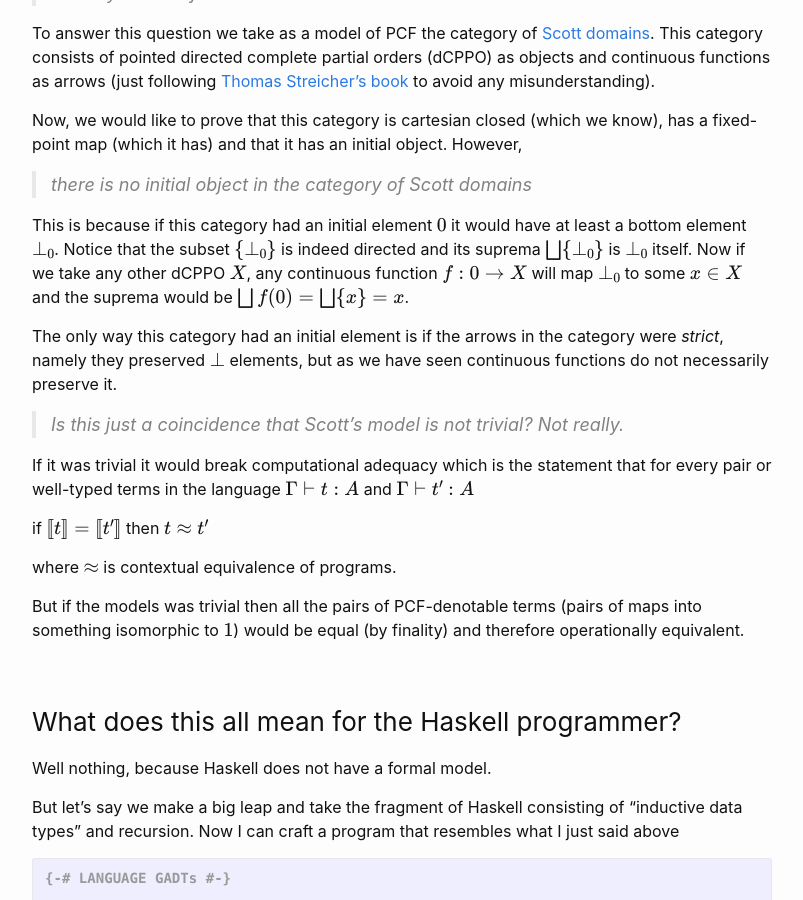
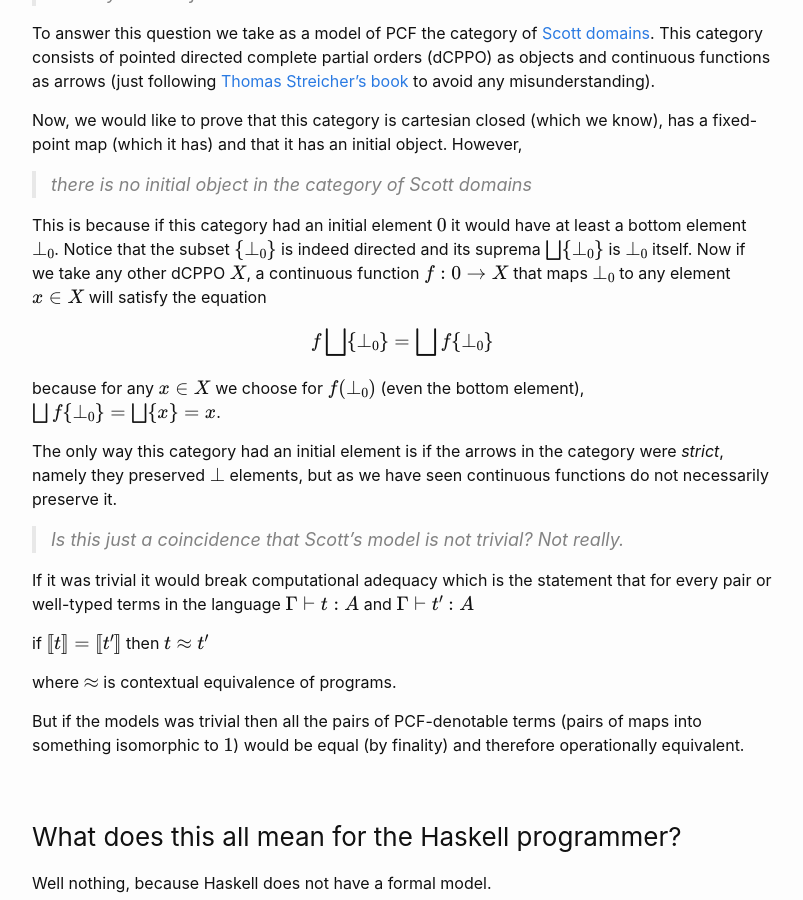
Before and after one commit to mpaviotti/mpaviotti.github.com, a Jekyll site: the page built from _posts/2022-11-10-fixed-points-CCS.markdown, in a window 1280 px wide and 900 px high, scrolled down 836 px. Shown: the whole window, without its empty margins (238-1041 px from the left). Built offline with Jekyll 4.4.1, drawn with Linux system fonts in a browser that asks for light colours; formulas are drawn with MathJax 3.

Commit message:
fixing the writing in the post

```diff
--- a/_posts/2022-11-10-fixed-points-CCS.markdown
+++ b/_posts/2022-11-10-fixed-points-CCS.markdown
@@ -49,9 +49,12 @@ and that it has an initial object. However,
 This is because if this category had an initial element $$0$$ it would have at least a bottom
 element $$\bot_0$$. Notice that the subset $$\{\bot_0\}$$ is indeed directed and
 its suprema $$\bigsqcup \{\bot_0\}$$ is $$\bot_0$$ itself. Now if we take any
-other dCPPO $$X$$, any continuous function $$f : 0 \to X$$ will map $$\bot_0$$
-to some $$x \in X$$ and the suprema would be $$\bigsqcup f(0) = \bigsqcup \{x\} =
-x$$.
+other dCPPO $$X$$, a continuous function $$f : 0 \to X$$ that maps $$\bot_{0}$$ to any element $$x \in X$$
+will satisfy the equation
+
+$$f \bigsqcup \{\bot_0\} = \bigsqcup f \{\bot_0\} $$
+
+because for any $$x \in X$$ we choose for $$f(\bot_0)$$ (even the bottom element), $$\bigsqcup f \{\bot_0\} = \bigsqcup \{x\} = x$$.
 
 The only way this category had an initial element is if the arrows in the
 category were *strict*, namely they preserved $$\bot$$ elements, but as we have
```
